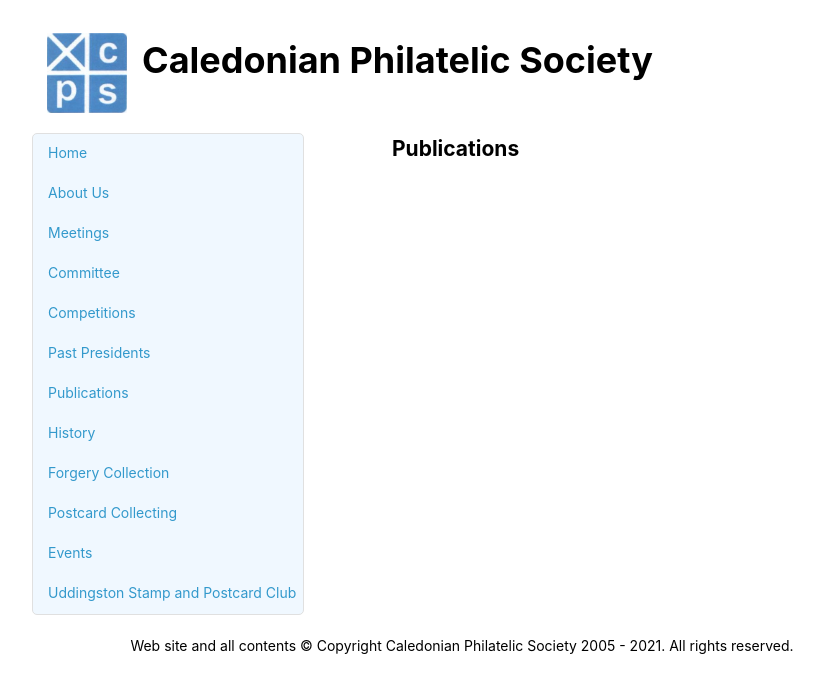
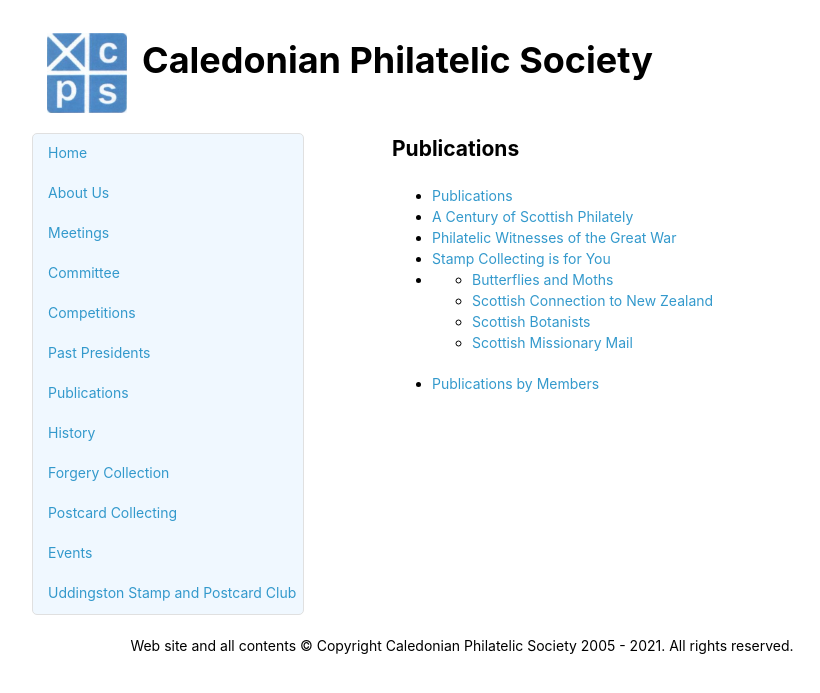
Before and after one commit to astalker/caledonian-stamps, a Jekyll site: the page built from publications.md, in a window 1280 px wide. Shown: the top 693 px of the page, without its empty margins (178-998 px from the left). Built offline with Jekyll 4.4.1, drawn with Linux system fonts in a browser that asks for light colours; our own code applies the rules of GitHub Pages for plain Markdown files.

Commit message:
Add submenus

```diff
--- /dev/null
+++ b/_includes/events-menu.html
@@ -0,0 +1,5 @@
+<ul class="submenu">
+    <li><a href="./events">Events</a></li>
+    <li><a href="./kelvin-hall-open-days-and-chinese-new-year">Kelvin Hall Open Days and Chinese New Year</a></li>
+    <li><a href="./social-evening">Social Evening</a></li>
+</ul>
--- a/_includes/meetings-menu.html
+++ b/_includes/meetings-menu.html
@@ -1,5 +1,5 @@
 <ul class="submenu">
-    <li><a href="./">Current Syllabus</a></li>
+    <li><a href="./meetings">Current Syllabus</a></li>
     <li><a href="./previous-meetings">Previous Meetings</a></li>
     <li><a href="./advice-for-visiting-speakers">Advice for visiting speakers</a></li>
 </ul>
--- /dev/null
+++ b/_includes/publications-menu.html
@@ -0,0 +1,13 @@
+<ul class="submenu">
+    <li><a href="./publications">Publications</a></li>
+    <li><a href="./a-century-of-scottish-philately">A Century of Scottish Philately</a></li>
+    <li><a href="./philatelic-witnesses-of-the-great-war">Philatelic Witnesses of the Great War</a></li>
+    <li><a href="./stamp-collecting-is-for-you">Stamp Collecting is for You</a></li>
+    <li><ul>
+        <li><a href="./butterflies-and-moths">Butterflies and Moths</a></li>
+        <li><a href="./scottish-connection-to-new-zealand">Scottish Connection to New Zealand</a></li>
+        <li><a href="./scottish-botanists">Scottish Botanists</a></li>
+        <li><a href="./scottish-missionary-mail">Scottish Missionary Mail</a></li>
+    </ul></li>
+    <li><a href="./publications-by-members">Publications by Members</a></li>
+</ul>
--- a/publications.md
+++ b/publications.md
@@ -1 +1,3 @@
 ## Publications
+
+{% include publications-menu.html %}
```
Also changed, not shown: _includes/history-menu.html (added, +10 -0 lines), events.md (+2 -0 lines), history.md (+2 -0 lines).
